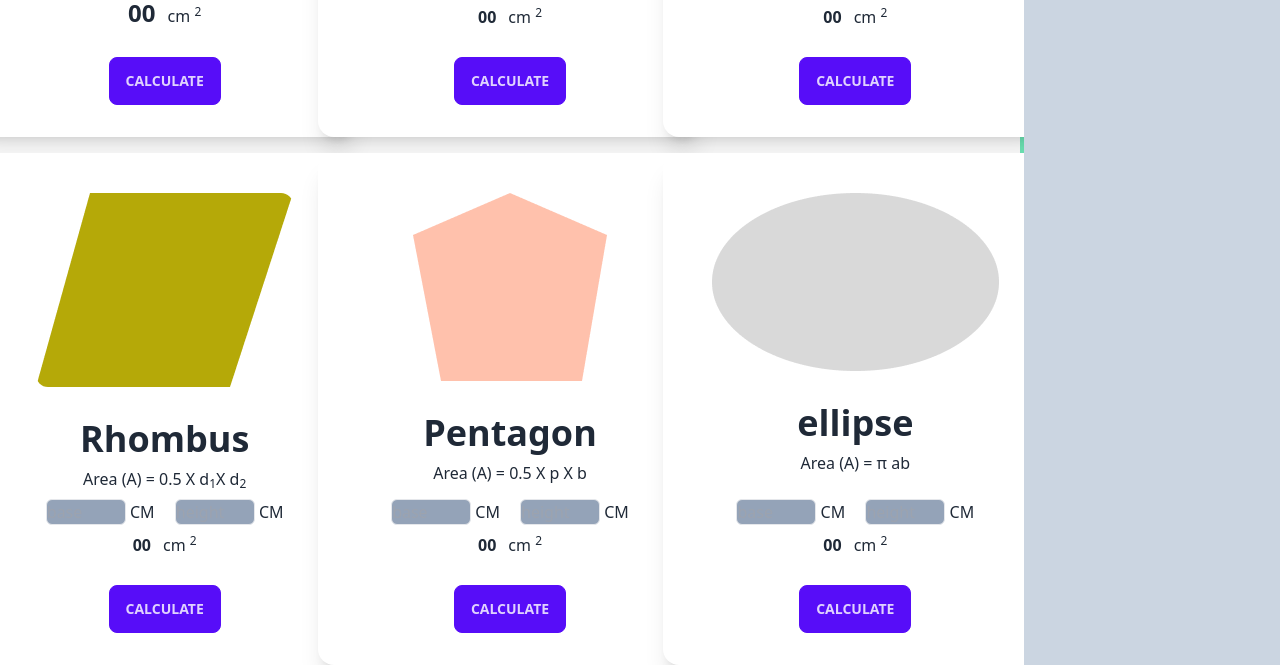
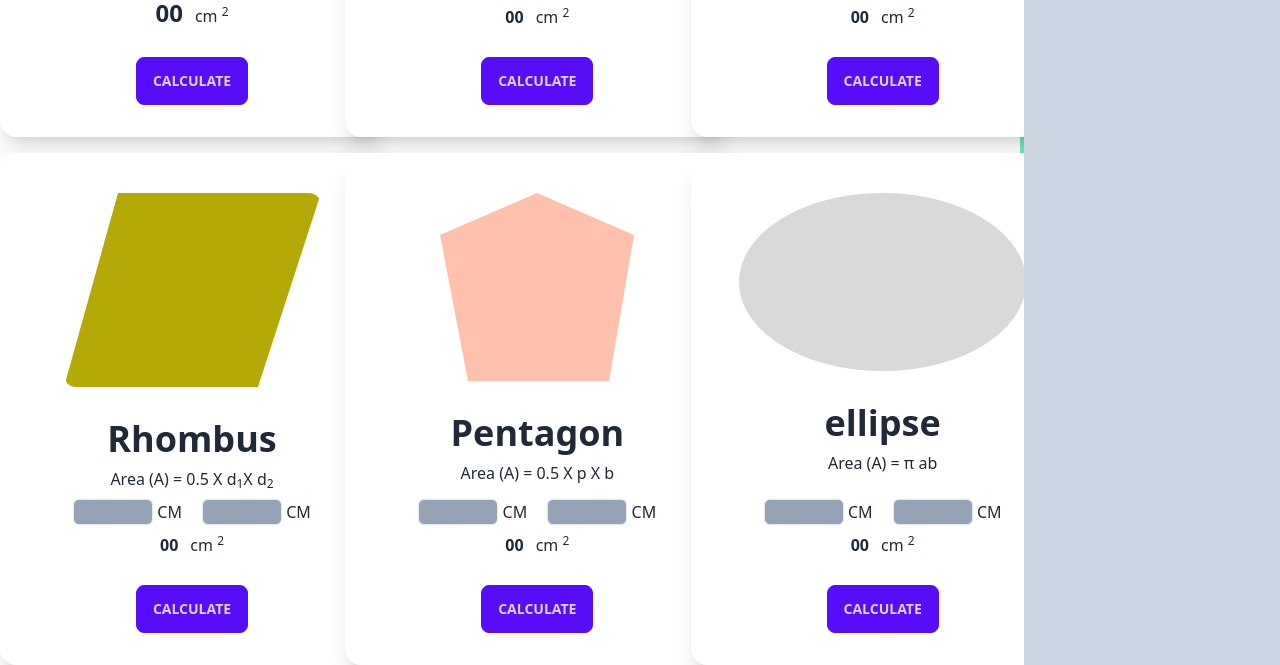
Before and after one commit to coderemran6910/Geometry-Genius, a plain HTML site: page index.html in a window 1280 px wide. Shown: the part 383-1048 px from the top of the page. Drawn offline with nearby package versions, Linux system fonts and the light colour scheme.

```diff
--- a/index.html
+++ b/index.html
@@ -13,7 +13,7 @@
 
 <body>
     <div class="flex flex-col md:flex-row justify-around ">
-        <section class="grid grid-cols-1 md:grid-cols-1 lg:grid-cols-3 gap-4 border-0 md:border-r-4  md:border-r-emerald-300 w-4/5 justify-items-center ">
+        <section class="grid grid-cols-1 md:grid-cols-1 lg:grid-cols-3 gap-4 border-0 md:border-r-4  md:border-r-emerald-300 w-4/5 ">
             <!-- Tringle card -->
             <div class="card w-96 bg-base-100 shadow-xl">
                 <figure class="px-10 pt-10">
```
